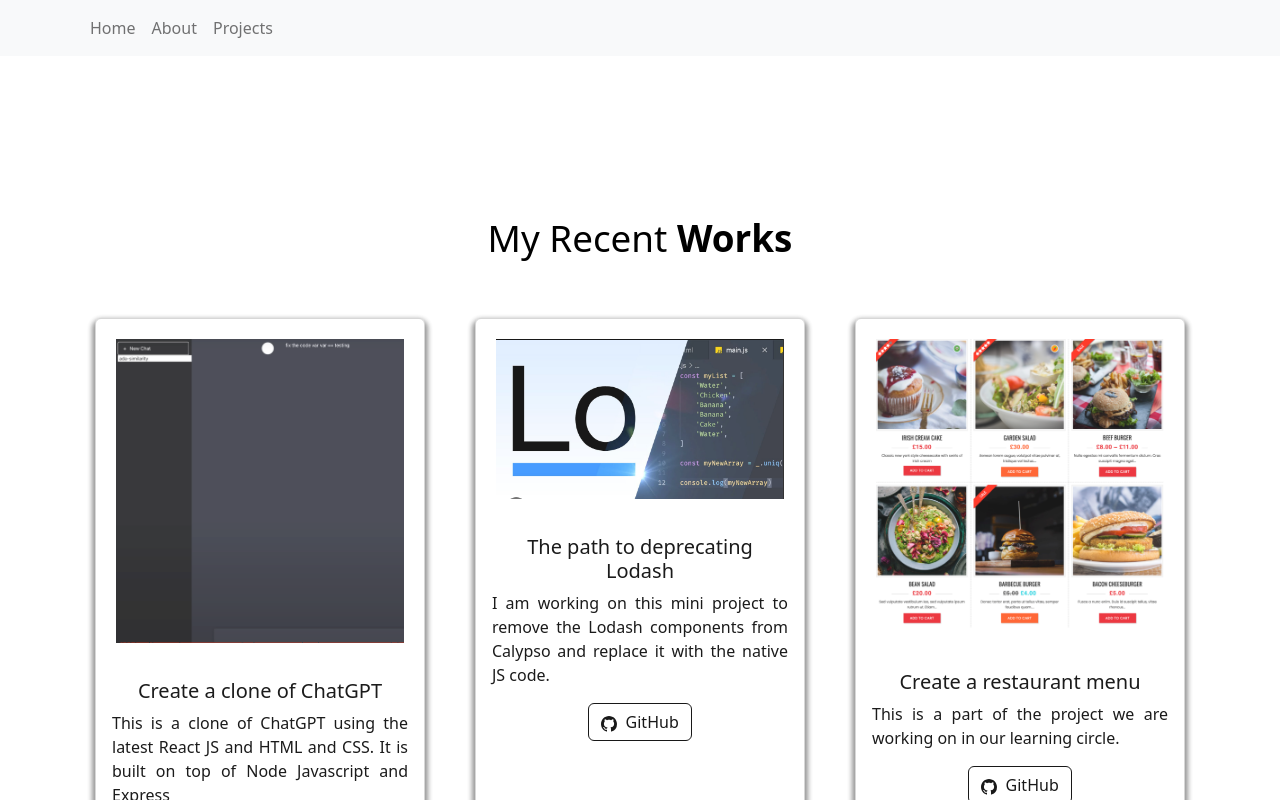
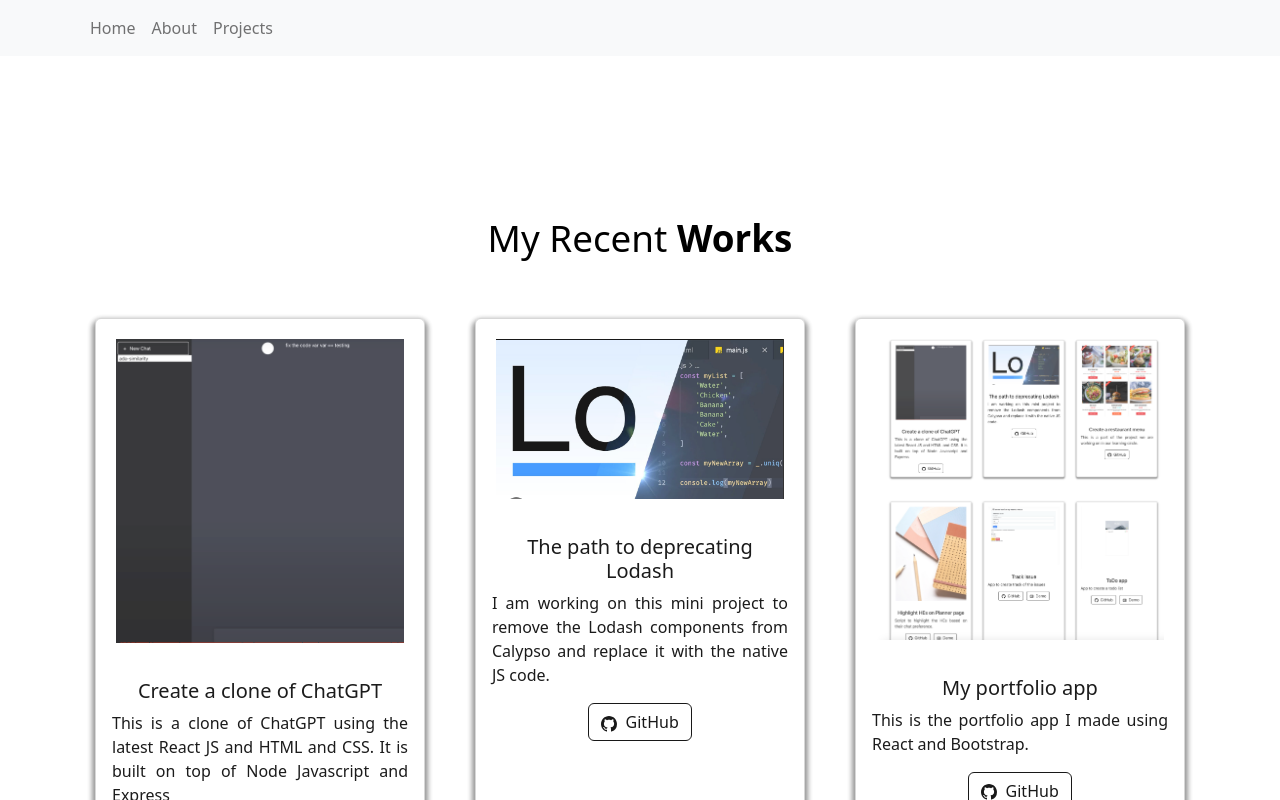
Before and after one commit to yashitamittal11/portfolio, a React (Create React App) app: page /project in a window 1280 px wide. Shown: the top 800 px of the page. Built offline with nearby package versions, Linux system fonts and the light colour scheme.

Commit message:
Added the portfolio project

```diff
--- a/src/components/Projects/Projects.js
+++ b/src/components/Projects/Projects.js
@@ -8,6 +8,7 @@
 import menu from "../../Assets/Projects/restaurant.png";
 import chatGPT from "../../Assets/Projects/chatGPT.png"
 import Lodash from "../../Assets/Projects/Lodash.png";
+import portfolio from "../../Assets/Projects/portfolio.png";
 
 const Projects = () => {
   return (
@@ -35,6 +36,16 @@
               title="The path to deprecating Lodash"
               description="I am working on this mini project to remove the Lodash components from Calypso and replace it with the native JS code."
 
+            />
+          </Col>
+          <Col md={4} className="project-card">
+            <ProjCards
+              imgPath={portfolio}
+              isBlog={false}
+              title="My portfolio app"
+              description="This is the portfolio app I made using React and Bootstrap."
+              ghLink="https://github.com/yashitamittal11/portfolio"
+              demoLink=""
             />
           </Col>
         <Col md={4} className="project-card">
```
Also changed, not shown: src/Assets/Projects/portfolio.png (added), 1 other file (tests, documents, lock files or other folders).
